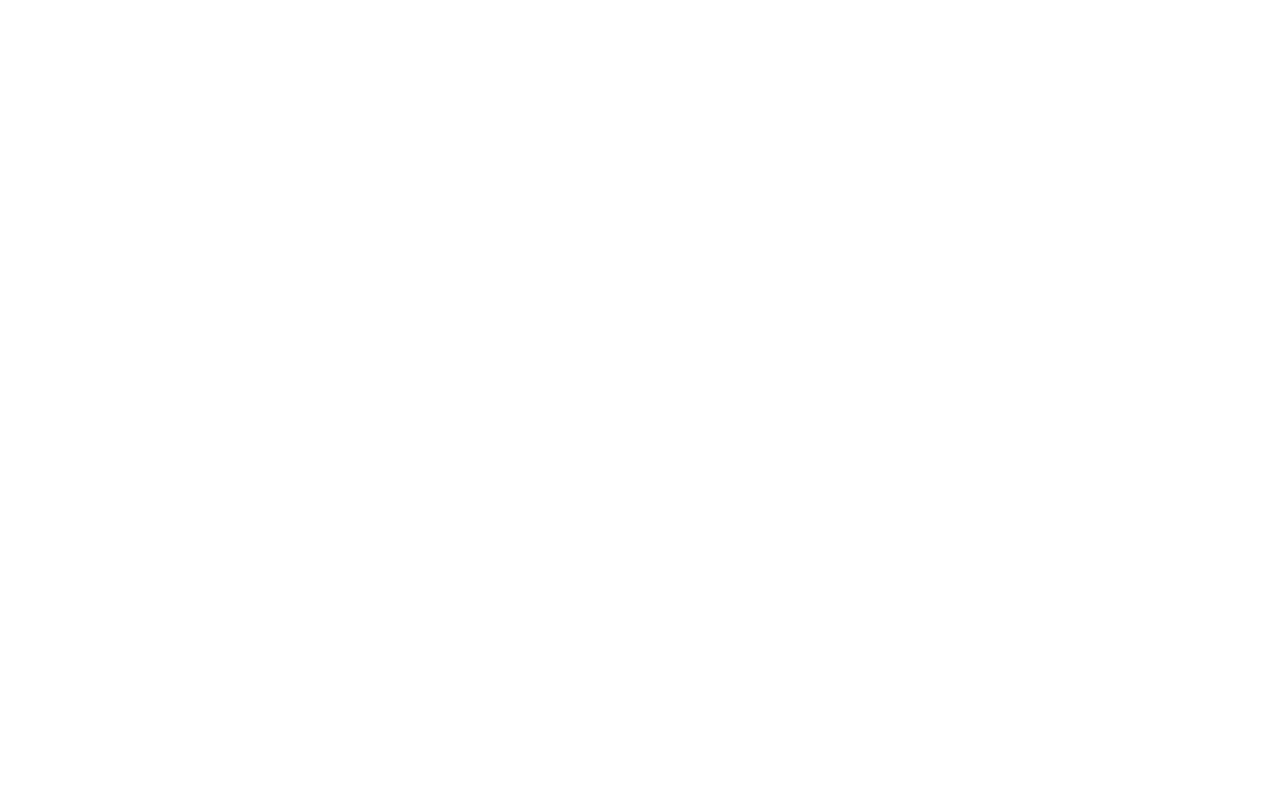
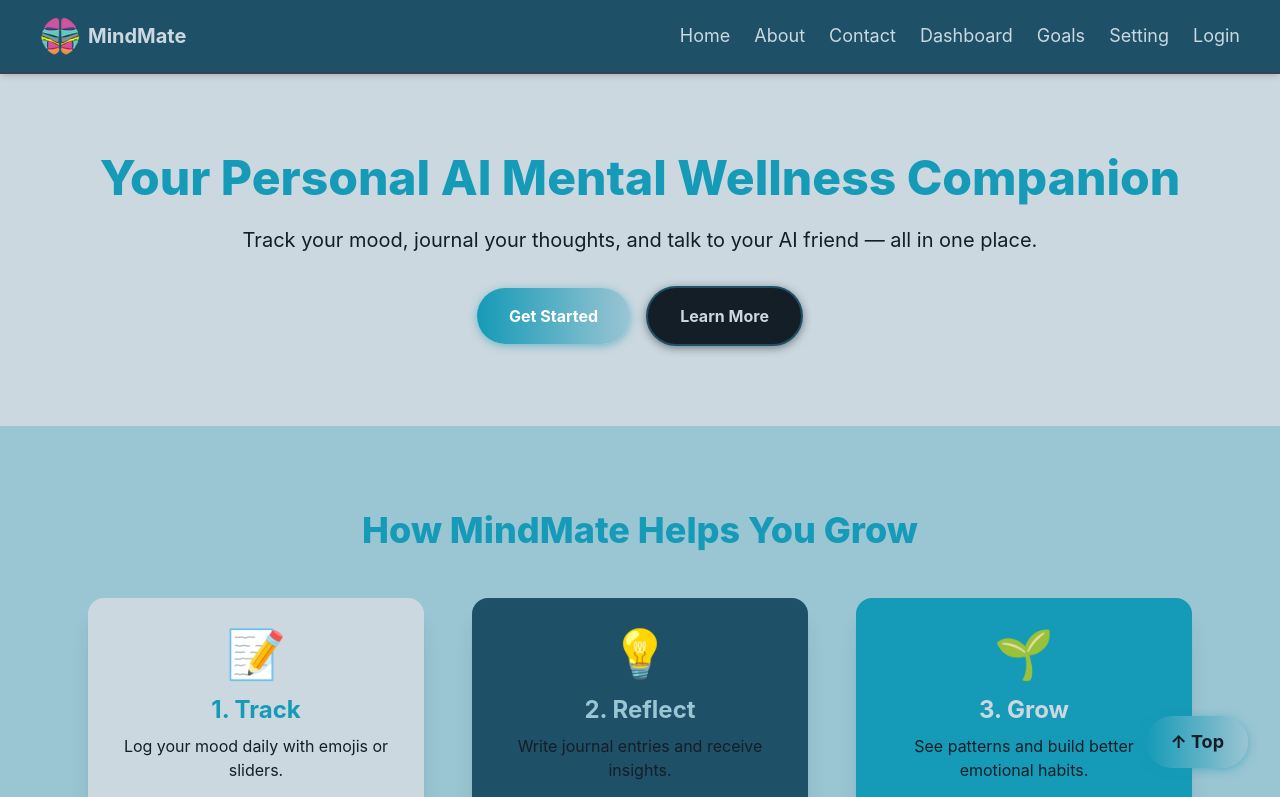
Before and after one commit to Gayatripatil1908/icp10.11-react-1-MindMate, a React (Vite) app: page / in a window 1280 px wide. Before the commit this address had no page. Shown: the top 797 px of the page. Built offline with nearby package versions, Linux system fonts and the light colour scheme.

Commit message:
Routing changes in jsx file of main

```diff
--- a/src/main.jsx
+++ b/src/main.jsx
@@ -22,7 +22,7 @@
     <>
 
       <Routes>
-        <Route path="/Home" element={<Home />} />
+        <Route path="/" element={<Home />} />
         <Route path="/About" element={<About />} />
         <Route path="/Contact" element={<Contact />} />
         <Route path="/Dashboard" element={<Dashboard />} />
```
Also changed, not shown: src/views/dashboard/Dashboard.jsx (+145 -0 lines).
